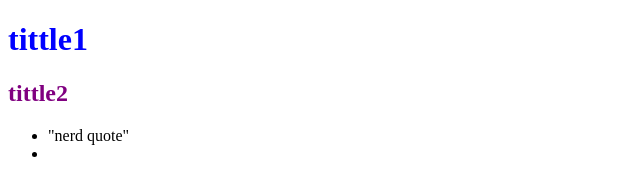
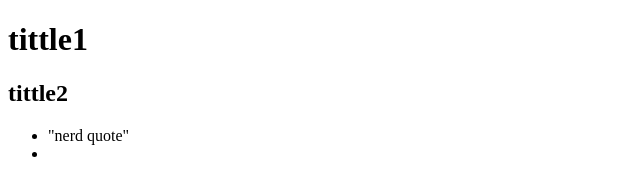
Before and after one commit to bouzacu/0main_openSAP_repo, a plain HTML site: page index.html in a window 1280 px wide. Shown: the whole page, without its empty margins (0-640 px from the left). Drawn offline with Linux system fonts and the light colour scheme.

Commit message:
Removed styles from headers

```diff
--- a/index.html
+++ b/index.html
@@ -6,8 +6,8 @@
 		<LINK href="styples.css" rel="styplesheet" type="text/css">
 	</head>
 	<body>
-		<h1 style = "color:Blue">tittle1 </h1>
-		<h2 style = "color:Purple">tittle2</h2>
+		<h1>tittle1 </h1>
+		<h2>tittle2</h2>
 		<ul>
 			<li>"nerd quote"</li>
 			<li></li>
```
